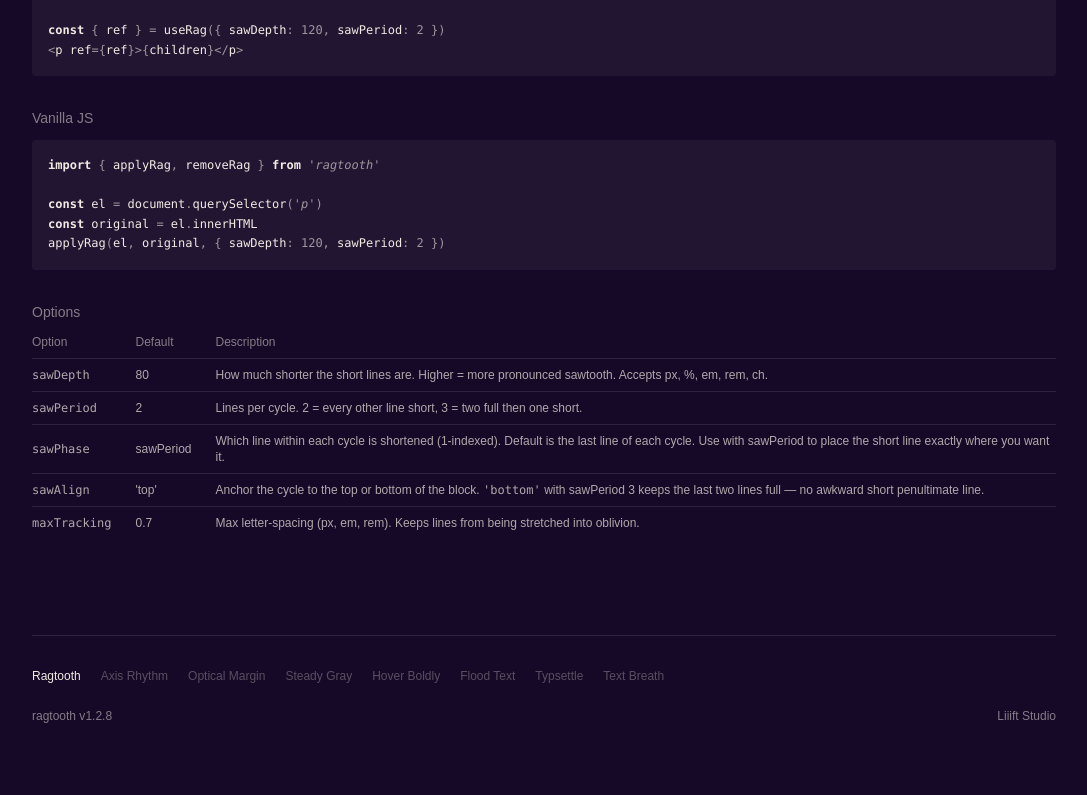
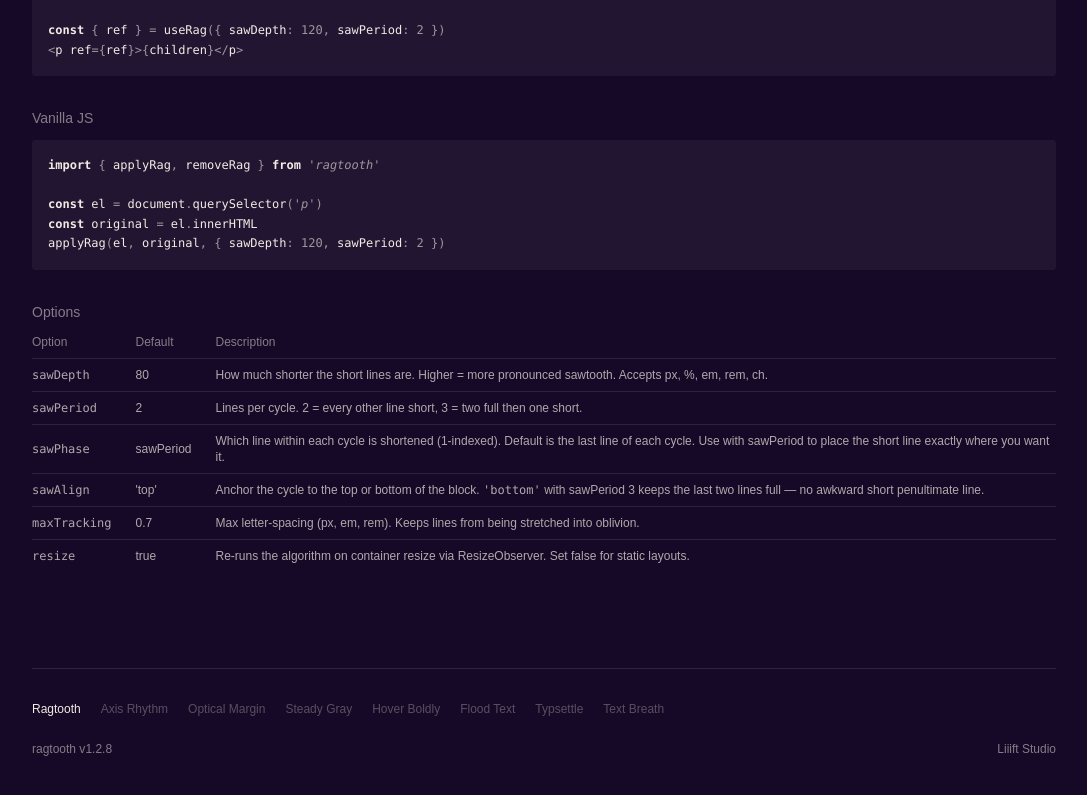
Before and after one commit to over-punch/Ragtooth, a Next.js app in the folder site/: page / in a window 1280 px wide. Shown: the part 1831-2626 px from the top of the page, without its empty margins (96-1183 px from the left). Built offline with nearby package versions, Linux system fonts and the light colour scheme.

Commit message:
Add resize option to options table

```diff
--- a/site/src/app/page.tsx
+++ b/site/src/app/page.tsx
@@ -151,6 +151,11 @@ applyRag(el, original, { sawDepth: 120, sawPeriod: 2 })`} />
 									<td className="py-2 pr-6">0.7</td>
 									<td className="py-2">Max letter-spacing (px, em, rem). Keeps lines from being stretched into oblivion.</td>
 								</tr>
+								<tr className="border-t border-white/10 hover:bg-white/5 transition-colors">
+									<td className="py-2 pr-6 font-mono">resize</td>
+									<td className="py-2 pr-6">true</td>
+									<td className="py-2">Re-runs the algorithm on container resize via ResizeObserver. Set false for static layouts.</td>
+								</tr>
 							</tbody>
 						</table>
 					</div>
```
